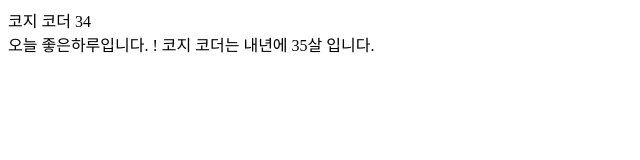
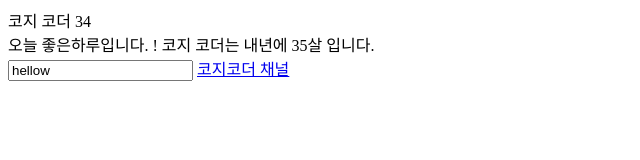
Before and after one commit to KangMyungSuk/basicVue, a plain HTML site: page index.html in a window 1280 px wide. Shown: the whole page, without its empty margins (0-640 px from the left). Drawn offline with nearby package versions, Linux system fonts and the light colour scheme.

Commit message:
3강 : https://www.youtube.com/watch?v=MQQGlUM0uKM&list=PLB7CpjPWqHOtYP7P_0Ls9XNed0NLvmkAh&index=3

```diff
--- a/index.html
+++ b/index.html
@@ -13,6 +13,9 @@
         {{person.age}} <br>
         {{nextYear('오늘 좋은하루입니다. ')}} <br>
 
+        <!-- <input v-bind:type="type" v-bind:value="inputData"> -->
+        <input :type="type" :value="inputData">
+        <a :href="getKossieCoderLink('kossiecoder')">코지코더 채널</a>
     </div>
 
     <script>
@@ -23,10 +26,18 @@
                 person : {
                     name : '코지 코더',
                     age : 34
-                }
+                },
+                inputData:"hellow",
+                type:"text",
+                link : "https://www.youtube.com/"
 
             },
             methods: {
+                getKossieCoderLink(channel) {
+                    return this.link + channel;
+
+                },
+
                 nextYear(greating) {
                     return greating + '! ' + this.person.name + '는 내년에 ' + (this.person.age +1) + '살 입니다.';
                 },
```
